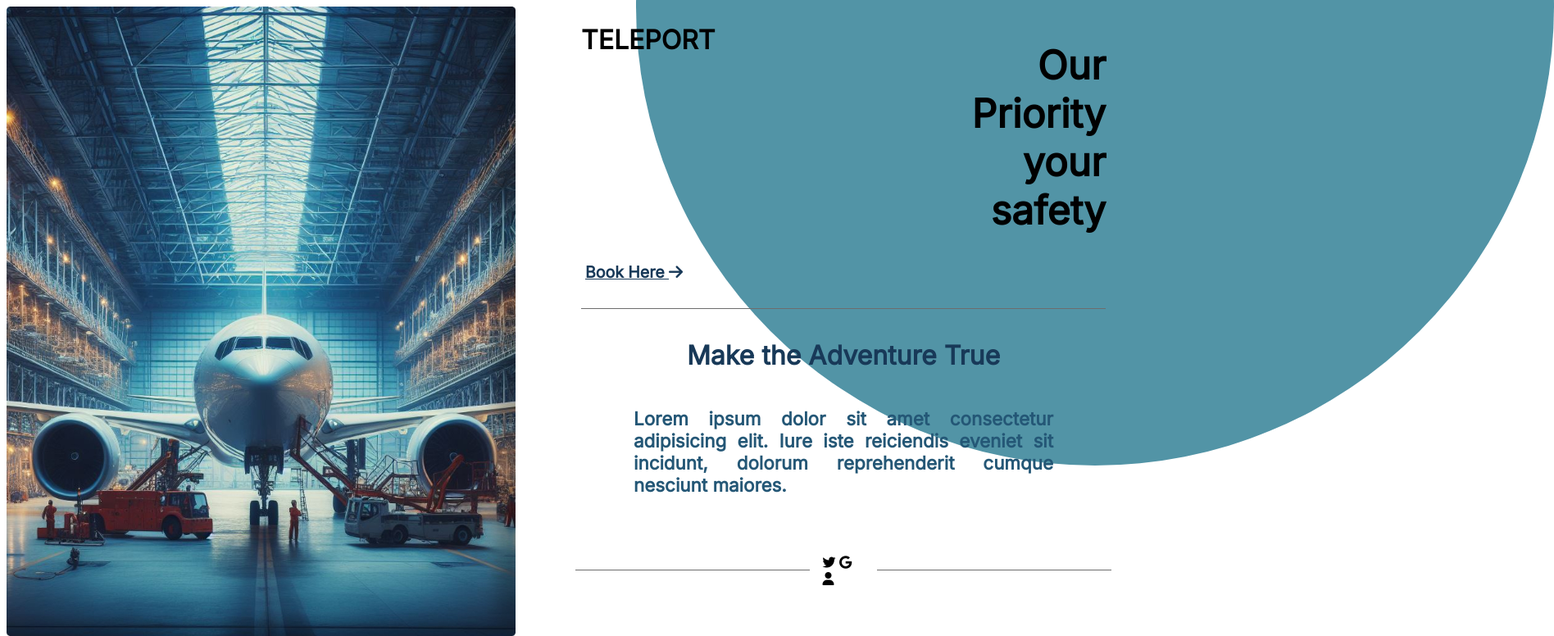
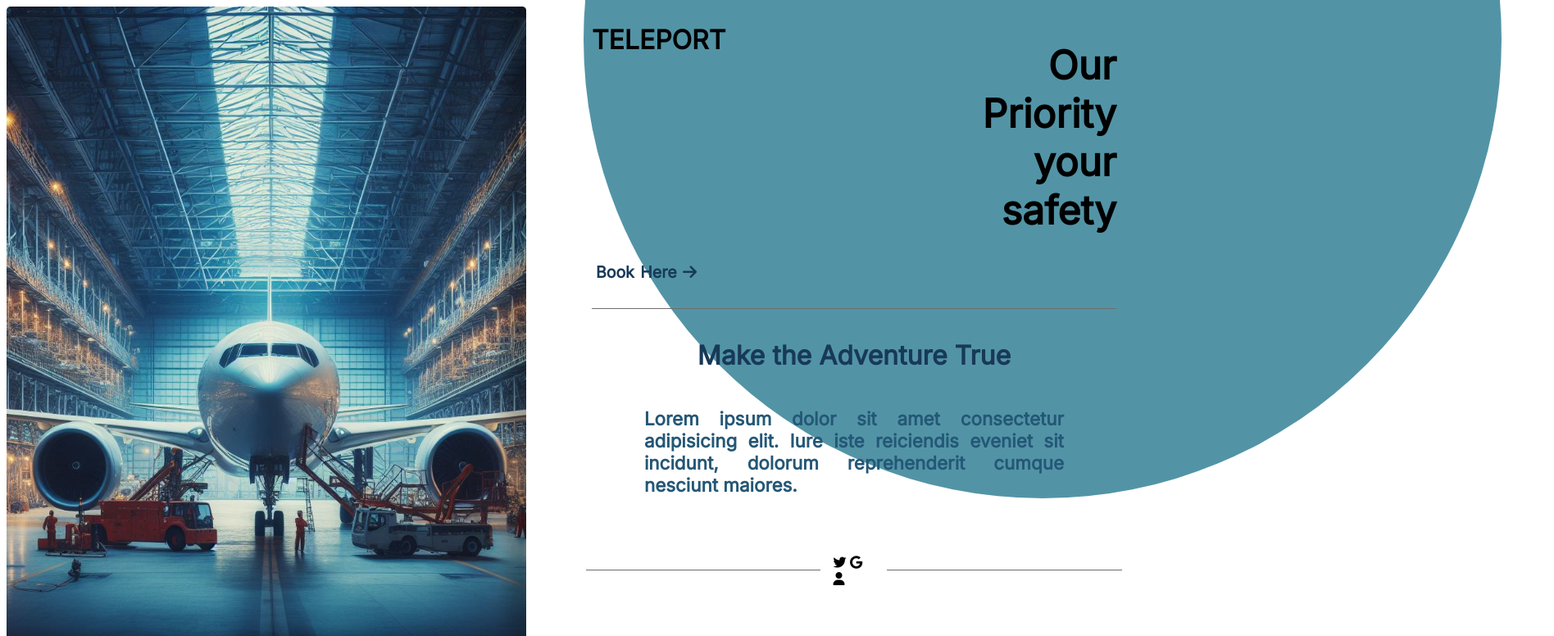
Before and after one commit to zaid-sinpie/flight_booking, a plain HTML site: page index.html in a window 1280 px wide. Shown: the top 776 px of the page at 82% size, 1896 px wide, since content can reach past the window. Drawn offline with Linux system fonts and the light colour scheme.

Commit message:
css modified

```diff
--- a/style.css
+++ b/style.css
@@ -30,7 +30,7 @@ body {
 } */
 
 img {
-  height: 96vh;
+  height: 98vh;
   width: auto;
   box-shadow: rgb(105, 105, 105) 10px 10px 8px 0px inset,
     rgb(94, 94, 94) -3.2px -3.2px 8px 0px inset;
@@ -66,20 +66,19 @@ img {
 
 .btn-book {
   color: var(--primary-textColor);
-  text-decoration: underline;
   font-size: small;
   cursor: pointer;
   transition: 0.5s all ease-in-out;
   padding-left: 5px;
   padding-right: 5px;
+  word-spacing: 2px;
 }
 
 .btn-book:hover {
-  background: rgba(0, 0, 0, 0.4);
+  text-decoration-skip-ink: auto;
   color: var(--primary-textColor);
   border-radius: 2px;
-  padding-left: 5px;
-  padding-right: 5px;
+  letter-spacing: 2px;
 }
 
 .right {
@@ -93,6 +92,7 @@ img {
 .text {
   font-size: 3rem;
   width: 20%;
+  font-weight: bolder;
   direction: rtl;
 }
 
@@ -152,6 +152,6 @@ img {
   border-radius: 50%;
   position: absolute;
   background: var(--base-color);
-  left: 60%;
-  bottom: 30%;
+  left: 55%;
+  bottom: 25%;
 }
```
